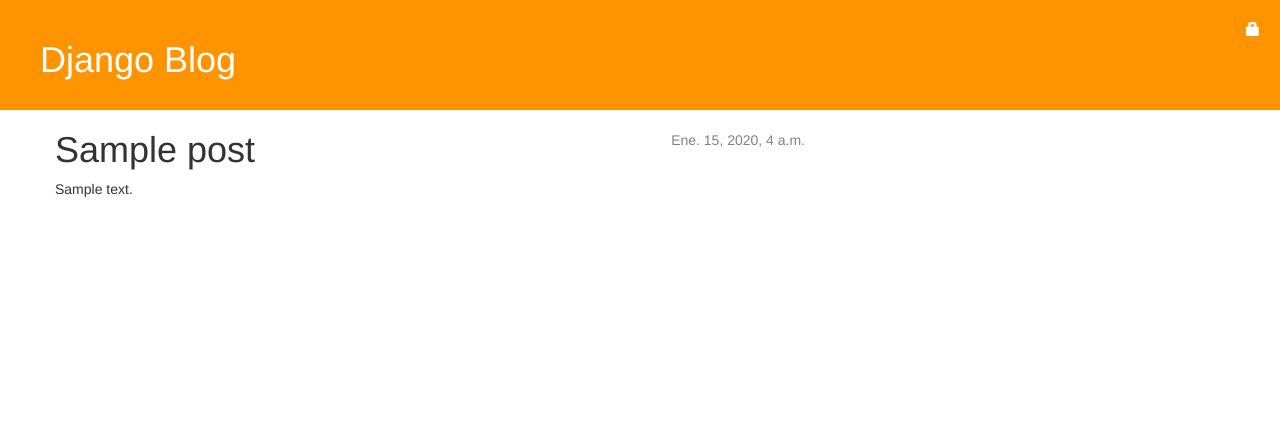
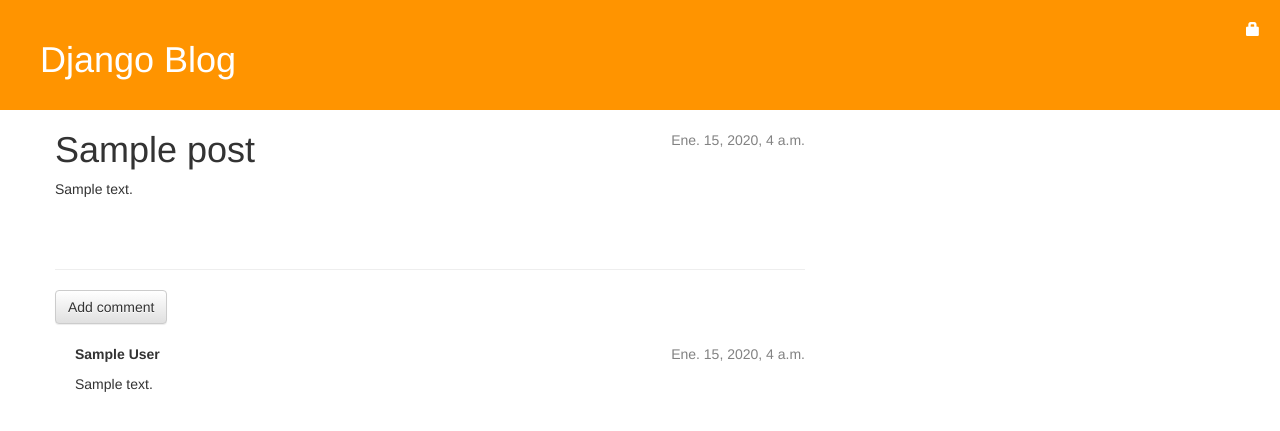
Before and after one commit to PedroCabrero/djangoblog, a Django app: page /post/1/ in a window 1280 px wide. Shown: the top 431 px of the page. Run offline with Django 3.2, Linux system fonts and the light colour scheme; tables that the repository leaves empty hold one stand-in row (values such as "Sample post"); parts of the project's set-up code (start-up, migrations or seed data) failed here and were passed over; some libraries are stand-ins or nearby versions.

Commit message:
Creacion de comentarios en posts

```diff
--- a/blog/admin.py
+++ b/blog/admin.py
@@ -1,6 +1,7 @@
 from django.contrib import admin
-from .models import Post
+from .models import Post, Comment
 
 # Register your models here.
 
 admin.site.register(Post)
+admin.site.register(Comment)
--- a/blog/models.py
+++ b/blog/models.py
@@ -18,3 +18,18 @@ class Post(models.Model):
 
     def __str__(self):
         return self.title
+
+
+class Comment(models.Model):
+    post = models.ForeignKey('blog.Post', on_delete=models.CASCADE, related_name = 'comments')
+    author = models.CharField(max_length=100)
+    text = models.TextField()
+    created_date = models.DateTimeField(default= timezone.now)
+    approved_comment = models.BooleanField(default=False)
+
+    def approve(self):
+        self.approved_comment = True
+        self.save()
+
+    def __str__(self):
+        return self.text
--- a/blog/static/css/blog.css
+++ b/blog/static/css/blog.css
@@ -42,3 +42,8 @@ h1 a{
  	border: #9c9c9c 1px solid;
 
  }
+
+ .comment{
+	margin:20px 0px 20px 20px;
+	text-align: justify;
+ }
--- a/blog/templates/blog/post_detail.html
+++ b/blog/templates/blog/post_detail.html
@@ -18,5 +18,15 @@
 		<h1>{{post.title}}</h1>
 		<p>{{ post.text|linebreaksbr }}</p>
 	</div>
-
+	<hr>
+	<a href="{% url 'add_comment' pk=post.pk %}" class="btn btn-default">Add comment</a>
+	{% for comment in post.comments.all %}
+		<div class="comment">
+			<div class="date">{{ comment.created_date }}</div>
+			<strong>{{ comment.author }}</strong>
+			<p>{{ comment.text|linebreaks }}</p>
+		</div>
+	{% empty %}
+		<p>No comments here yet:(</p>
+	{% endfor %}
 {% endblock %}
--- a/blog/templates/blog/post_list.html
+++ b/blog/templates/blog/post_list.html
@@ -8,6 +8,7 @@
 		<p>Publicado: {{post.published_date}}</p>
 		</div>
 		<p>{{post.text|truncatechars:150}}</p>
+		<a href="{% url 'post_detail' pk=post.pk %}">Comments: {{post.comments.count }}</a>
 	</div>
 	{% endfor %}
 {% endblock %}
--- a/blog/urls.py
+++ b/blog/urls.py
@@ -9,5 +9,6 @@ urlpatterns = [
 	path('drafts/',views.post_draft_list, name ='post_draft_list'),
 	path('post/<int:pk>/publish',views.post_publish,name = 'post_publish'),
 	path('post/<int:pk>/remove',views.post_remove,name='post_remove'),
+	path('post/<int:pk>/comment/',views.add_comment,name='add_comment')
 
 ]
--- a/blog/views.py
+++ b/blog/views.py
@@ -2,7 +2,7 @@ from django.shortcuts import render
 from django.utils import timezone
 from .models import Post
 from django.shortcuts import render, get_object_or_404, redirect
-from .forms import PostForm
+from .forms import PostForm, CommentForm
 from django.contrib.auth.decorators import login_required
 
 # Create your views here.
@@ -58,3 +58,19 @@ def post_remove(request,pk):
 	post=get_object_or_404(Post,pk=pk)
 	post.delete()
 	return redirect('post_list')
+
+def logout(request):
+	return redirect('post_list')
+
+def add_comment(request,pk):
+	post= get_object_or_404(Post, pk=pk)
+	if request.method == "POST":
+		form = CommentForm(request.POST)
+		if form.is_valid():
+			comment = form.save(commit = False)
+			comment.post = post
+			comment.save()
+			return redirect('post_detail', pk=post.pk)
+	else:
+		form = CommentForm()
+	return render(request,'blog/add_comment.html',{'form': form})
```
Also changed, not shown: blog/templates/blog/forms.py (+7 -1 lines), blog/migrations/0002_comment.py (added).
